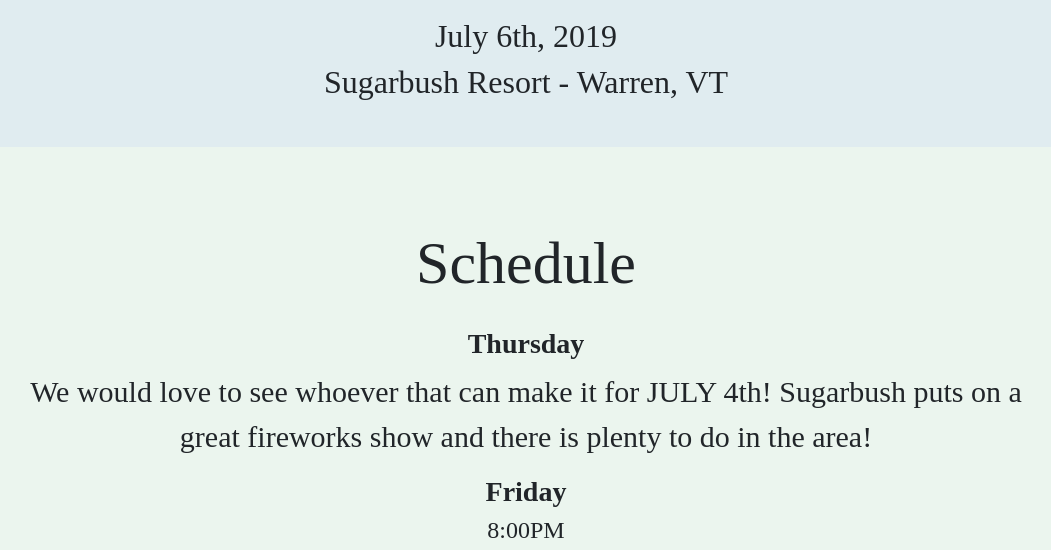
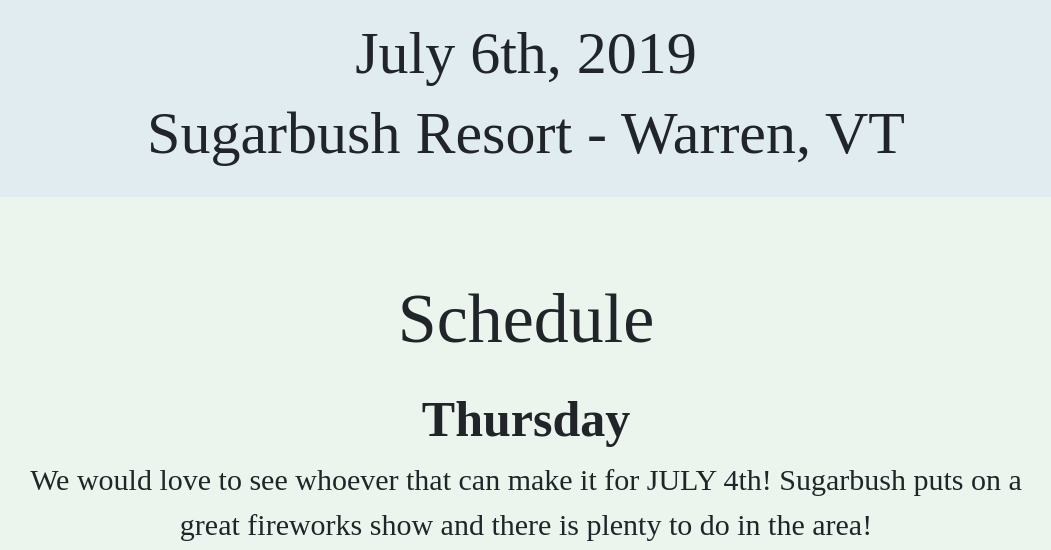
Before and after one commit to sspencervt/samandsamsWedding, a plain HTML site: page index.html in a window 1280 px wide. Shown: the part 733-1283 px from the top of the page, without its empty margins (114-1165 px from the left). Drawn offline with nearby package versions, Linux system fonts and the light colour scheme; a web font is replaced by a local one.

Commit message:
new formatting

```diff
--- a/style.css
+++ b/style.css
@@ -13,6 +13,17 @@
 }
 p {
     font-size: 30px;
+}
+h2 {
+    font-size: 60px;
+}
+h3 {
+    font-size: 50px;
+    font-weight: 700;
+}
+h4 {
+    font-size: 40px;
+    font-weight: 600;
 }
 #menu {
     padding: 10px;
@@ -30,7 +41,8 @@
     color: #EEF4ED;
 }
 #mainpage {
-    height: 110vh;
+    padding-bottom: 20px;
+    /* height: 110vh; */
     background-color: rgba(100, 158, 180, 0.2);
 }
 #boatpic {
@@ -78,6 +90,7 @@
     /* height: 100vh; */
     background-color: #EBF5EE;
     width: 100%;
+    padding-bottom: 20px;
 }
 #scheduletext {
     padding-top: 80px;
@@ -104,8 +117,9 @@
 }
 #thingstodotext {
     width: 80vw;
-    height: 100vh;
+    /* height: 100vh; */
     padding-top: 50px;
+    padding-bottom: 20px;
 }
 #thingstodo {
     background-color: #EFD9CE;
@@ -120,6 +134,6 @@
     background-color: #7D869C;
 }
 #schedheader {
-    font-size: 60px;
+    font-size: 70px;
     padding-bottom: 20px;
 }
```
